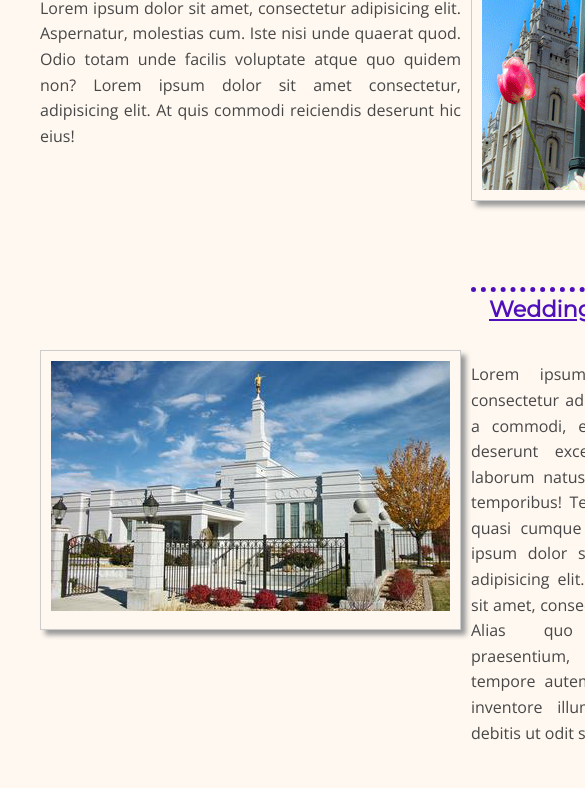
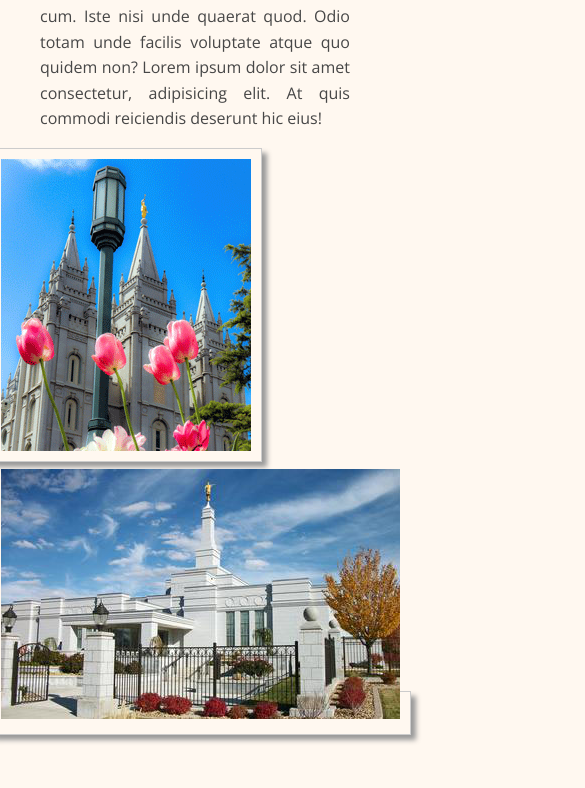
Before and after one commit to dibatag9/dibatag9.github.io, a plain HTML site: page project/index.html in a window 390 px wide. Shown: the part 437-1225 px from the top of the page, 585 px wide, since content can reach past the window. Drawn offline with nearby package versions, Linux system fonts and the light colour scheme.

Commit message:
responsive

```diff
--- a/project/css/style.css
+++ b/project/css/style.css
@@ -261,3 +261,10 @@ main p {
   font-size: .95rem;
   text-align:  bottom
 }
+
+@media all and (max-width: 550px) {
+  .wrapper  {
+    display: block;
+  }
+
+}
```
